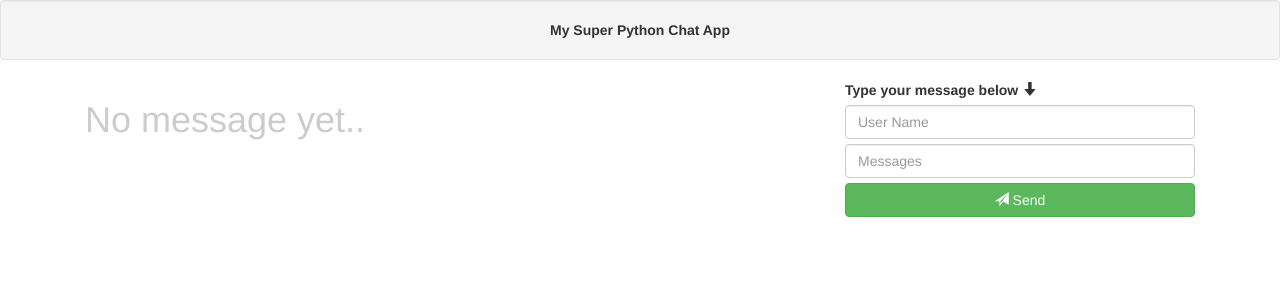
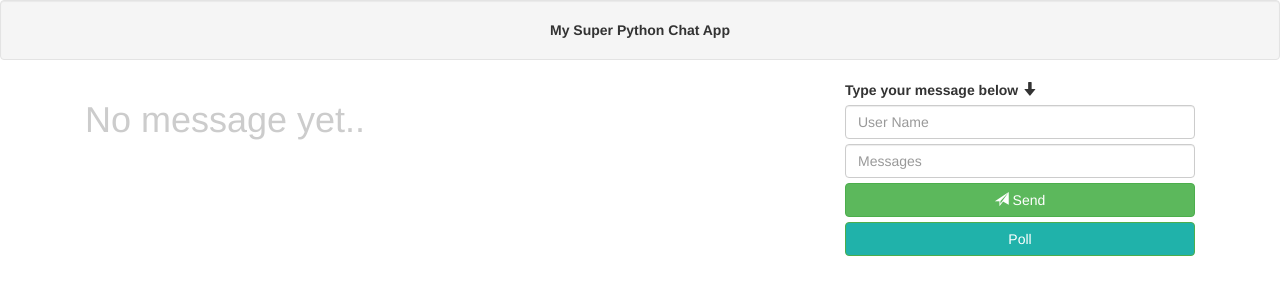
Before and after one commit to yashg4509/SmartClassroom, a Flask app: page / in a window 1280 px wide. Shown: the top 300 px of the page. Run offline with Flask 2, Linux system fonts and the light colour scheme; some libraries are stand-ins or nearby versions.

Commit message:
created poll feature

```diff
--- a/Chat-App/templates/ChatApp.html
+++ b/Chat-App/templates/ChatApp.html
@@ -29,14 +29,23 @@
     <![endif]-->
   </head>
   <body>
+    <!-- jQuery (necessary for Bootstrap's JavaScript plugins) -->
+    <script src="https://ajax.googleapis.com/ajax/libs/jquery/1.12.4/jquery.min.js"></script>
+    <script src="https://cdnjs.cloudflare.com/ajax/libs/socket.io/1.7.3/socket.io.min.js"></script>
+    <script src='https://kit.fontawesome.com/a076d05399.js'></script>
 
     <div class="text-center well"><b>My Super Python Chat App</b></div>
 
     <div class="container">
-      <div class="col-sm-8">
+      <div class="col-sm-7">
         <div class="no_message">
           <h1 style='color: #ccc'>No message yet..</h1>
           <div class="message_holder"></div>
+        </div>
+      </div>
+      <div class="col-sm-1">
+        <div class="no_message">
+          <div id="iterator"></div>
         </div>
       </div>
       <div class="col-sm-4">
@@ -48,14 +57,34 @@
           <input type="text" class="message form-control" placeholder="Messages">
           <div style="padding-top: 5px;"></div>
           <button type="submit" class="btn btn-success btn-block"><span class="glyphicon glyphicon-send"></span> Send</button>
+          <div style="padding-top: 5px;"></div>
         </form>
+        <button onclick="myFunction()" class="btn btn-success btn-block" style="background-color:lightseagreen;">Poll</button>
+        <p id="demo"></p>
       </div>
     </div>
 
+    <script>
+      var i = 0
+      function myFunction() {
+        var txt;
+        var question = prompt("Please enter the poll question:", "How do you feel about quadratics?");
+        if (question == null || question == "") {
+          txt = "User cancelled the prompt.";
+        } else {
+          txt = question;
+          i = 0;
+          $( 'h1' ).remove()
+          $( 'div.message_holder' ).append( '<div class="msg_bbl"><b style="color: #000">'+"teacher"+": " + '</b> '+question + '<button onclick="iterate()" style="font-size:16px;background-color:transparent;border:none;margin-left:100px;"><i class="far fa-caret-square-up"></i></button>' + '<p id="iterator"></p>' + '</div>' )
+        }
+        // document.getElementById("demo").innerHTML = txt;
+      }
+      function iterate() {
+        i++;
+        document.getElementById("iterator").innerHTML = i;
+      }
+      </script>
 
-    <!-- jQuery (necessary for Bootstrap's JavaScript plugins) -->
-    <script src="https://ajax.googleapis.com/ajax/libs/jquery/1.12.4/jquery.min.js"></script>
-    <script src="https://cdnjs.cloudflare.com/ajax/libs/socket.io/1.7.3/socket.io.min.js"></script>
     <script>
       var socket = io.connect( 'http://' + document.domain + ':' + location.port )
       // broadcast a message
@@ -81,7 +110,7 @@
         console.log( msg )
         if( typeof msg.user_name !== 'undefined' ) {
           $( 'h1' ).remove()
-          $( 'div.message_holder' ).append( '<div class="msg_bbl"><b style="color: #000">'+msg.user_name+'</b> '+msg.message+'</div>' )
+          $( 'div.message_holder' ).append( '<div class="msg_bbl"><b style="color: #000">'+msg.user_name+ ": " + '</b> '+msg.message+'</div>' )
         }
       } )
     </script>
```
Also changed, not shown: 1 other file.
